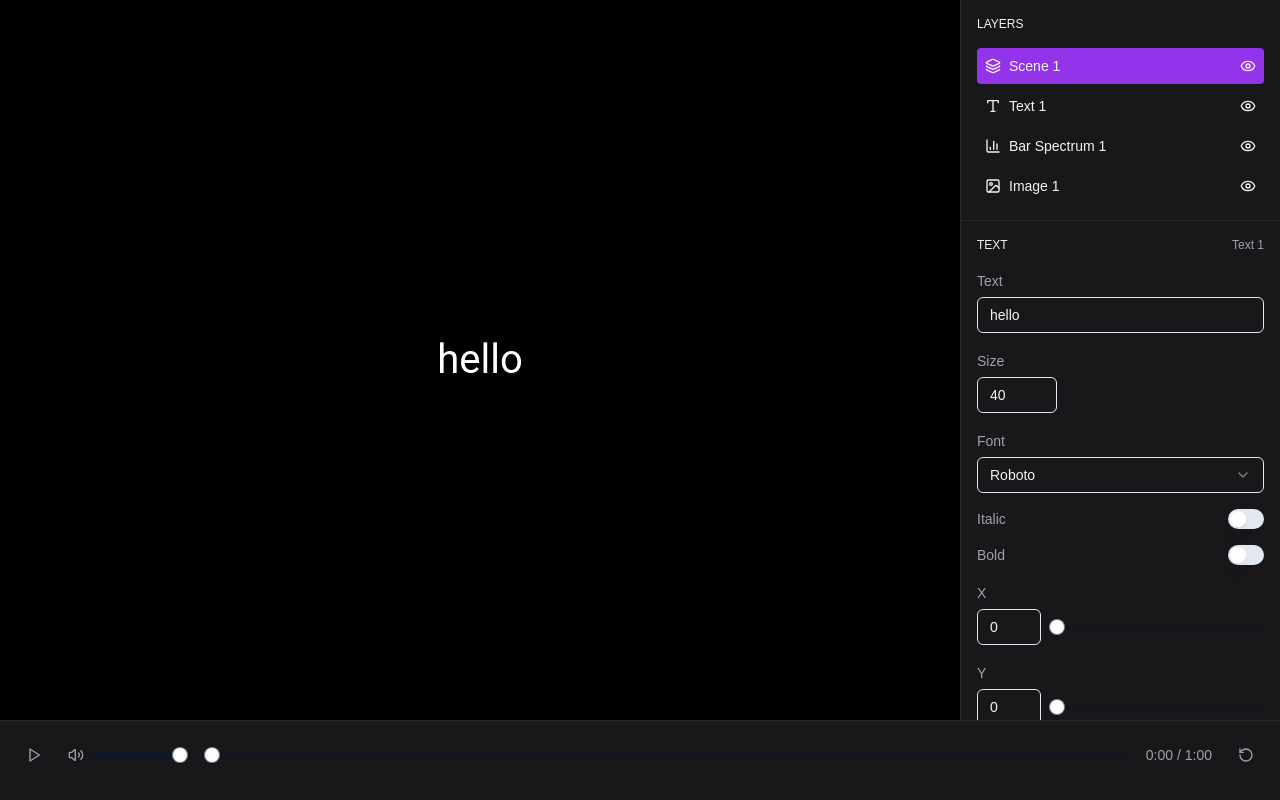
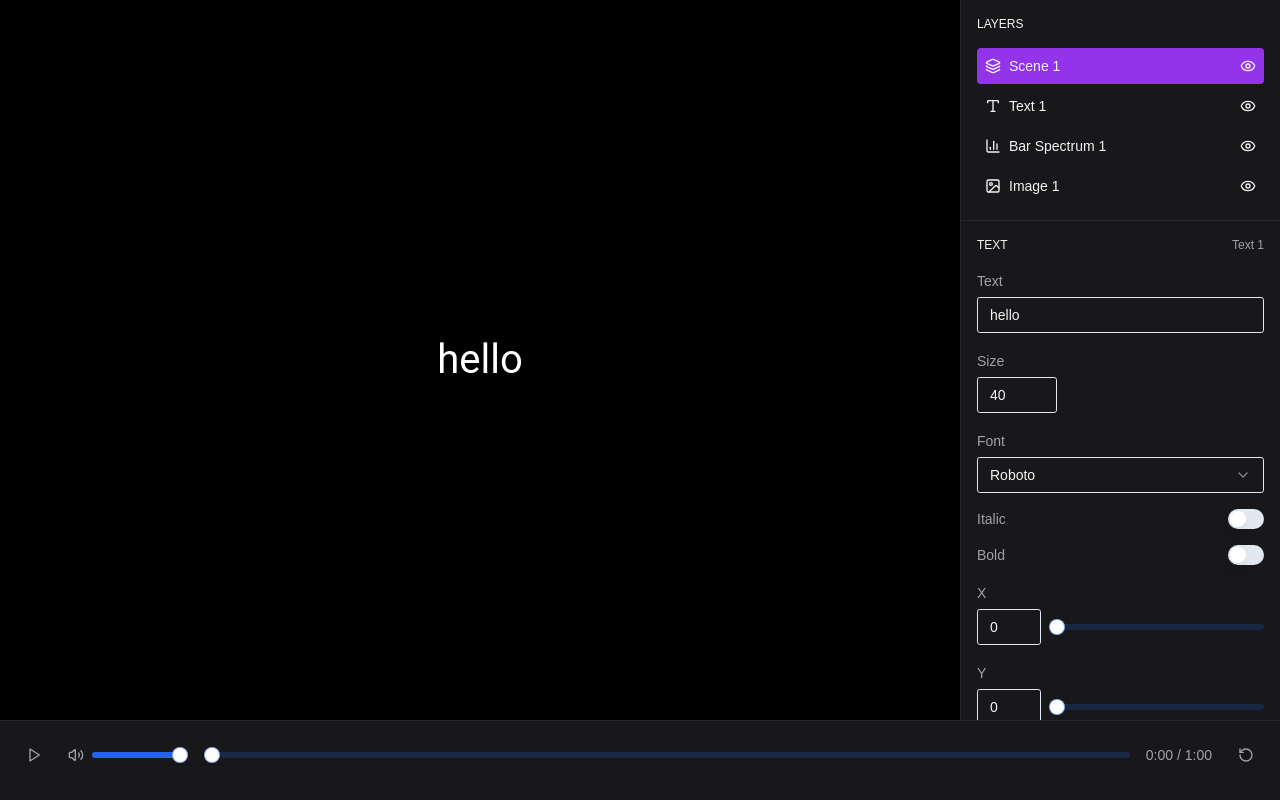
Before and after one commit to mohitchandel/astrofox-next, a Next.js app: page / in a window 1280 px wide. Built offline with nearby package versions, Linux system fonts and the light colour scheme.

Commit message:
solved color issue

```diff
--- a/src/app/globals.css
+++ b/src/app/globals.css
@@ -14,7 +14,7 @@ body {
     --card-foreground: 222.2 84% 4.9%;
     --popover: 0 0% 100%;
     --popover-foreground: 222.2 84% 4.9%;
-    --primary: 222.2 47.4% 11.2%;
+    --primary: 221.2 83.2% 53.3%;
     --primary-foreground: 210 40% 98%;
     --secondary: 210 40% 96.1%;
     --secondary-foreground: 222.2 47.4% 11.2%;
@@ -26,14 +26,15 @@ body {
     --destructive-foreground: 210 40% 98%;
     --border: 214.3 31.8% 91.4%;
     --input: 214.3 31.8% 91.4%;
-    --ring: 222.2 84% 4.9%;
+    --ring: 221.2 83.2% 53.3%;
+    --radius: 0.3rem;
     --chart-1: 12 76% 61%;
     --chart-2: 173 58% 39%;
     --chart-3: 197 37% 24%;
     --chart-4: 43 74% 66%;
     --chart-5: 27 87% 67%;
-    --radius: 0.5rem;
   }
+
   .dark {
     --background: 222.2 84% 4.9%;
     --foreground: 210 40% 98%;
@@ -41,7 +42,7 @@ body {
     --card-foreground: 210 40% 98%;
     --popover: 222.2 84% 4.9%;
     --popover-foreground: 210 40% 98%;
-    --primary: 210 40% 98%;
+    --primary: 217.2 91.2% 59.8%;
     --primary-foreground: 222.2 47.4% 11.2%;
     --secondary: 217.2 32.6% 17.5%;
     --secondary-foreground: 210 40% 98%;
@@ -53,7 +54,7 @@ body {
     --destructive-foreground: 210 40% 98%;
     --border: 217.2 32.6% 17.5%;
     --input: 217.2 32.6% 17.5%;
-    --ring: 212.7 26.8% 83.9%;
+    --ring: 224.3 76.3% 48%;
     --chart-1: 220 70% 50%;
     --chart-2: 160 60% 45%;
     --chart-3: 30 80% 55%;
```
